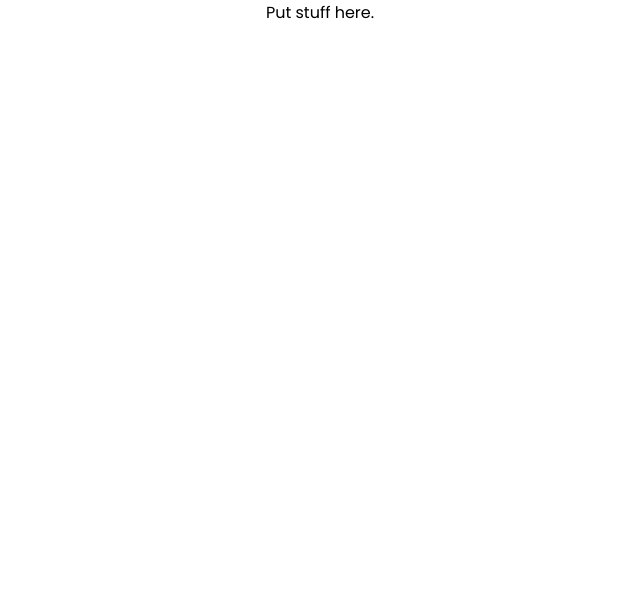
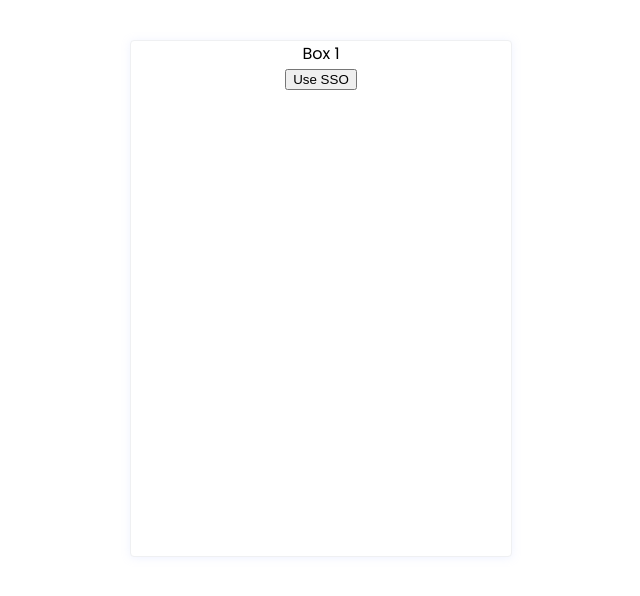
Before and after one commit to jacob-ruiz/signup-animation, a React (Create React App) app: page / in a window 1280 px wide. Shown: the top 596 px of the page, without its empty margins (320-960 px from the left). Built offline with nearby package versions, Linux system fonts and the light colour scheme.

Commit message:
react transition works

```diff
--- a/package.json
+++ b/package.json
@@ -9,6 +9,7 @@
     "react-dom": "16.13.1",
     "react-draggable": "4.4.3",
     "react-scripts": "3.4.3",
+    "react-transition-group": "^4.4.1",
     "xstate": "4.13.0"
   },
   "devDependencies": {
--- a/src/App.js
+++ b/src/App.js
@@ -1,6 +1,54 @@
-import React from "react";
-import "./styles.css";
+import React, { useState } from 'react';
+import './styles.css';
+import { TransitionGroup, CSSTransition } from 'react-transition-group';
+
+function WithTransition({ isActive, children }) {
+  return (
+    <TransitionGroup component={null}>
+      {isActive && (
+        <CSSTransition classNames="box" timeout={300}>
+          {children}
+        </CSSTransition>
+      )}
+    </TransitionGroup>
+  );
+}
+
+function Box1({ sso, toggleSSO }) {
+  return (
+    <WithTransition isActive={sso === false}>
+      <div className="box box-1">
+        <div>Box 1</div>
+        <button onClick={toggleSSO}>Use SSO</button>
+      </div>
+    </WithTransition>
+  );
+}
+
+function Box2({ sso, toggleSSO }) {
+  return (
+    <WithTransition isActive={sso === true}>
+      <div className="box box-2">
+        <div>Box 2</div>
+        <button onClick={toggleSSO}>Back</button>
+      </div>
+    </WithTransition>
+  );
+}
 
 export default function App() {
-  return <div className="App">Put stuff here.</div>;
+  const [sso, setSSO] = useState(false);
+
+  function toggleSSO() {
+    setSSO(!sso);
+  }
+
+  return (
+    <div className="App">
+      <div className="box-container">
+        <Box1 sso={sso} toggleSSO={toggleSSO} />
+        <Box2 sso={sso} toggleSSO={toggleSSO} />
+      </div>
+    </div>
+  );
 }
--- a/src/styles.css
+++ b/src/styles.css
@@ -1,10 +1,73 @@
-@import url("https://fonts.googleapis.com/css2?family=Poppins:ital,wght@0,100;0,200;0,300;0,400;0,500;0,600;0,700;1,100;1,200;1,300;1,400;1,500;1,600;1,700&display=swap");
+@import url('https://fonts.googleapis.com/css2?family=Poppins:ital,wght@0,100;0,200;0,300;0,400;0,500;0,600;0,700;1,100;1,200;1,300;1,400;1,500;1,600;1,700&display=swap');
 
 body {
   margin: 0;
 }
 
+button {
+  cursor: pointer;
+}
+
 .App {
-  font-family: "Poppins", sans-serif;
+  font-family: 'Poppins', sans-serif;
   text-align: center;
 }
+
+.box-container {
+  position: relative;
+  margin: 40px auto;
+  max-width: 380px;
+}
+
+.box {
+  position: absolute;
+  top: 0;
+  width: 100%;
+  background: #ffffff;
+  border: 1px solid #eff0f2;
+  box-shadow: 0px 1px 8px rgba(191, 203, 255, 0.25);
+  border-radius: 4px;
+}
+
+.box-1 {
+  height: 515px;
+}
+
+.box-2 {
+  height: 310px;
+}
+
+/* Transitions */
+.box-enter {
+  transform: scale(0.9);
+  opacity: 0.1;
+
+  border: 1px solid transparent;
+  box-shadow: 0px 1px 8px transparent;
+}
+
+.box-enter-active {
+  transform: scale(1);
+  transition: transform 300ms cubic-bezier(0.85, 0, 0.15, 1);
+  opacity: 1;
+
+  border: 1px solid #eff0f2;
+  box-shadow: 0px 1px 8px rgba(191, 203, 255, 0.25);
+}
+
+.box-exit {
+  transform: scale(1);
+  opacity: 1;
+
+  border: 1px solid #eff0f2;
+  box-shadow: 0px 1px 8px rgba(191, 203, 255, 0.25);
+}
+
+.box-exit-active {
+  transform: scale(0.9);
+  transition: 300ms cubic-bezier(0.85, 0, 0.15, 1);
+  opacity: 0.1;
+
+  border: 1px solid transparent;
+  box-shadow: 0px 1px 8px transparent;
+}
```
Also changed, not shown: 2 other files (tests, documents, lock files or other folders).
